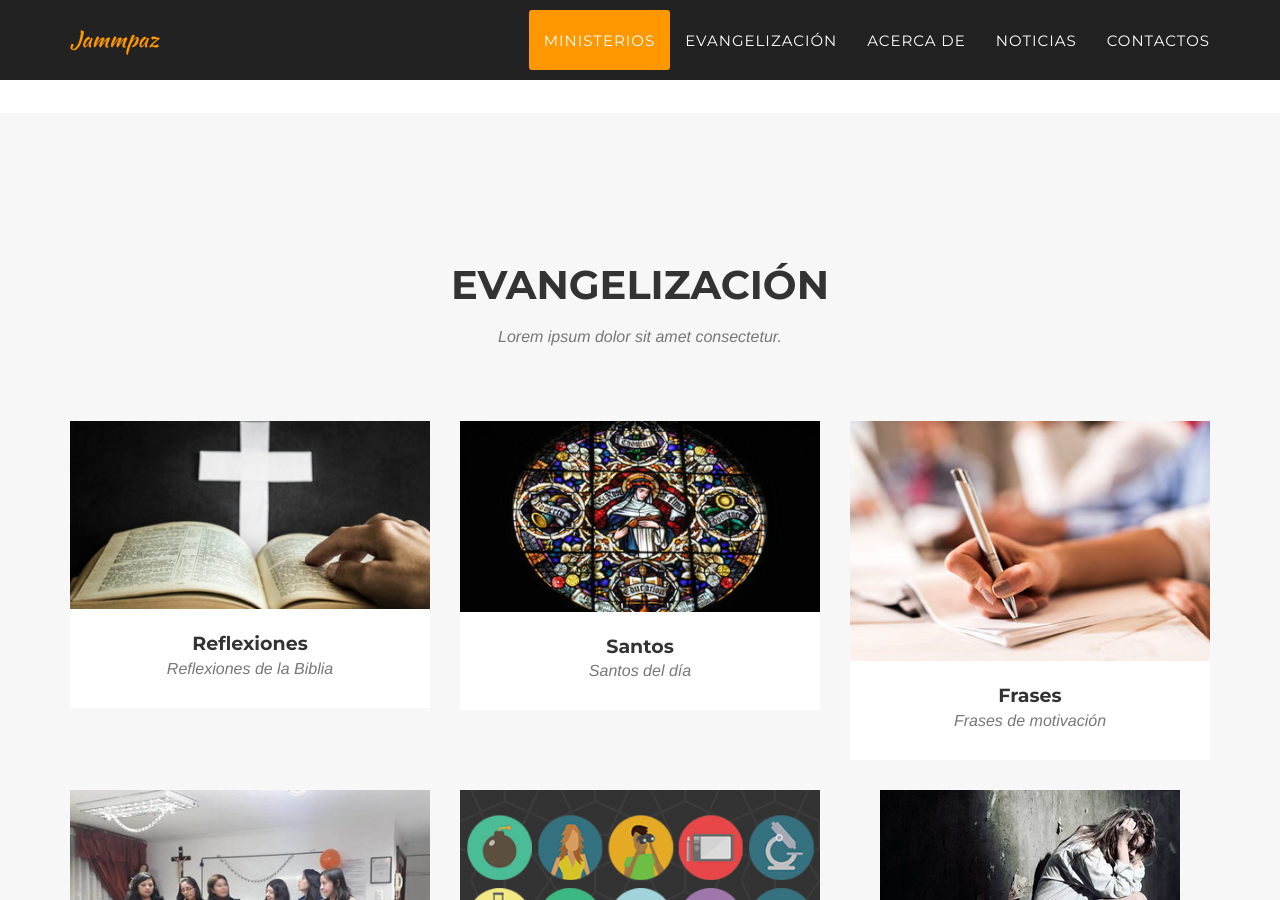
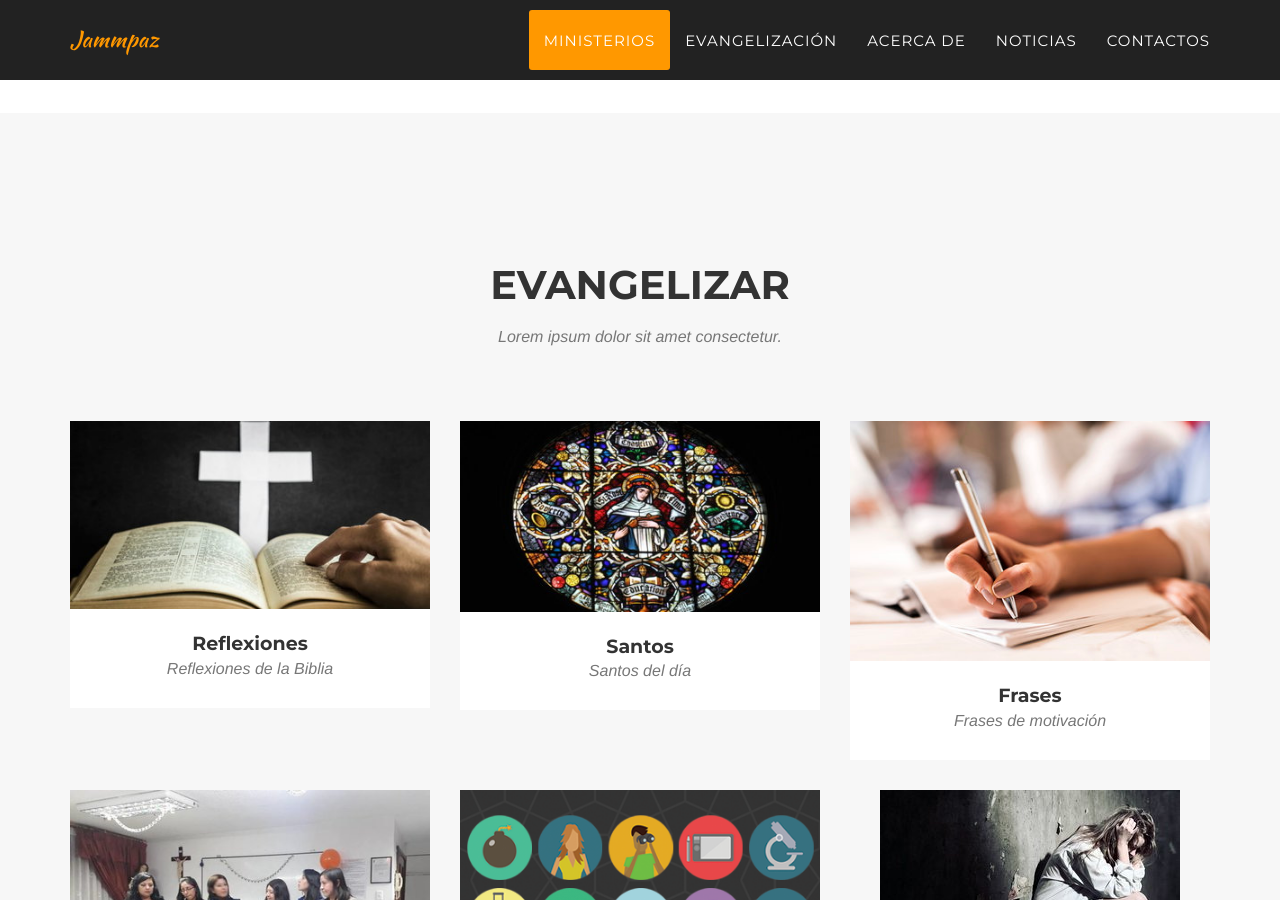
Before and after one commit to jammpaz/jammpaz.github.io, a Jekyll site: the page built from index.html, in a window 1280 px wide and 900 px high, scrolled down 1357 px. Built offline with Jekyll 4.4.1, drawn with Linux system fonts in a browser that asks for light colours; some web fonts are replaced.

Commit message:
Cambia titulo de Evangelizacion temporalmente

```diff
--- a/_includes/portfolio_grid.html
+++ b/_includes/portfolio_grid.html
@@ -3,7 +3,7 @@
         <div class="container">
             <div class="row">
                 <div class="col-lg-12 text-center">
-                    <h2 class="section-heading">Evangelización</h2>
+                    <h2 class="section-heading">Evangelizar</h2>
                     <h3 class="section-subheading text-muted">Lorem ipsum dolor sit amet consectetur.</h3>
                 </div>
             </div>
```
